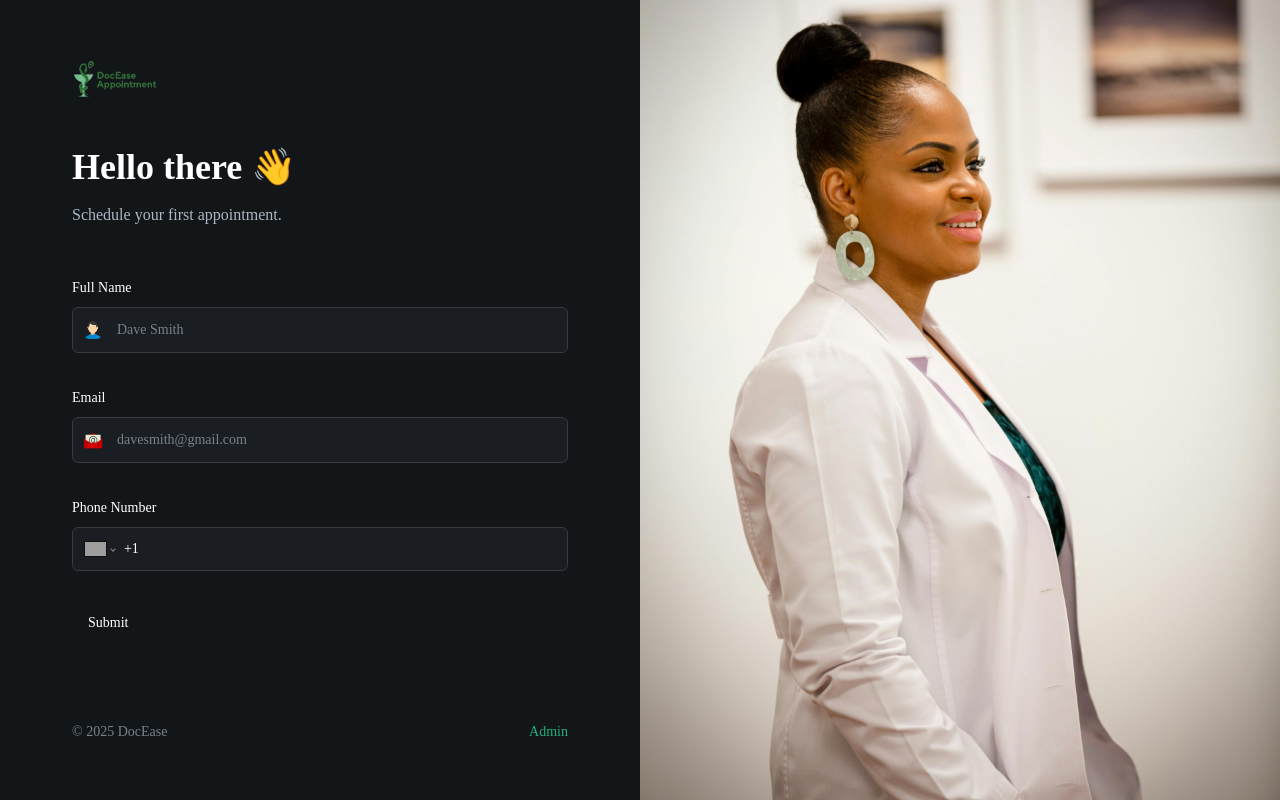
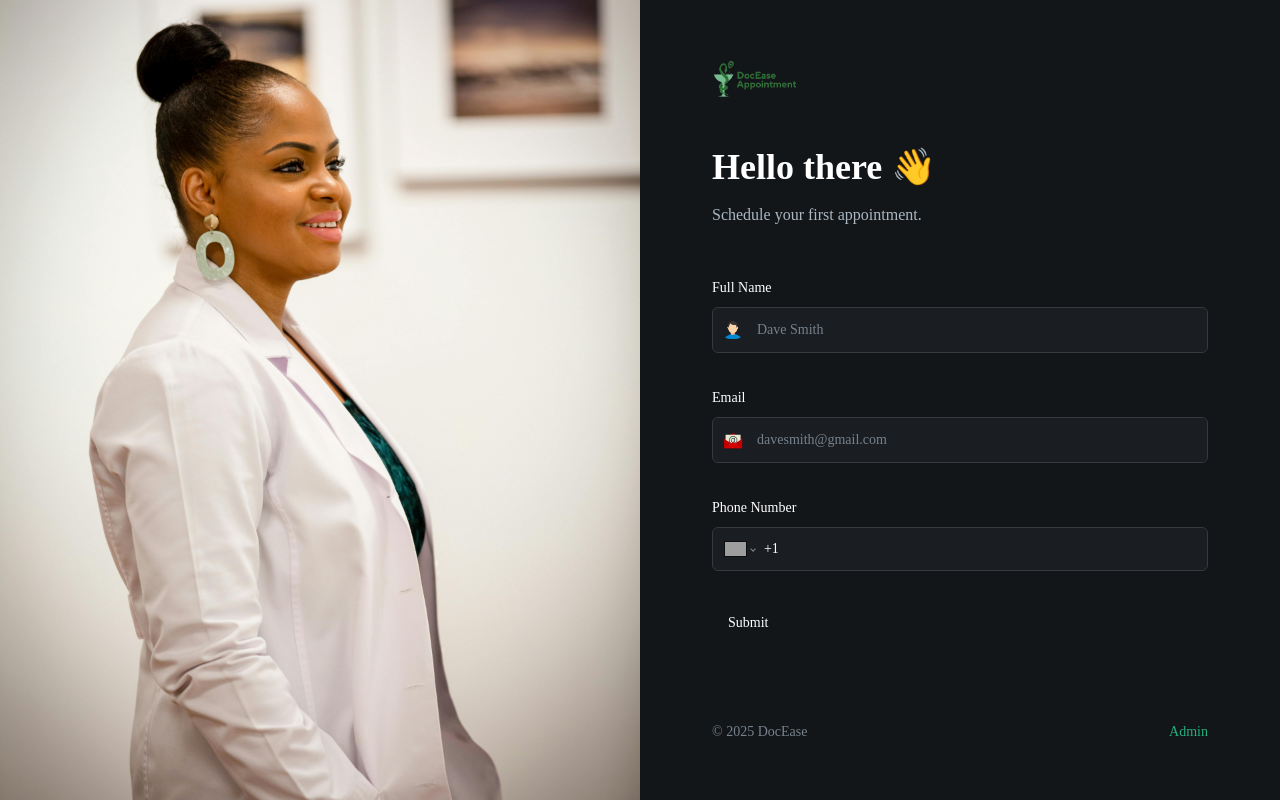
Before and after one commit to Adeoye-J/DocEase, a Next.js app: page / in a window 1280 px wide. Built offline with nearby package versions, Linux system fonts and the light colour scheme; grey boxes are pictures that could not be loaded.

Commit message:
DocEase commit at 1/17/2025, 6:30:30 PM

```diff
--- a/app/page.tsx
+++ b/app/page.tsx
@@ -8,6 +8,13 @@ export default function Home() {
     <div className="flex h-screen max-h-screen">
         {/* todo: OTP Verification */}
 
+        <Image
+            src="/assets/doctor.jpg"
+            height={1000}
+            width={1000}
+            alt="patient"
+            className="side-img max-w-[50%]"
+        />
 
         <section className="remove-scrollbar container my-auto">
             <div className="sub-container max-w-[496px]">
@@ -29,14 +36,6 @@ export default function Home() {
                 </div>
             </div>
         </section>
-
-        <Image
-            src="/assets/doctor.jpg"
-            height={1000}
-            width={1000}
-            alt="patient"
-            className="side-img max-w-[50%]"
-        />
     </div>
   );
 }
--- a/components/CustomFormField.tsx
+++ b/components/CustomFormField.tsx
@@ -70,7 +70,8 @@ const RenderField = ({field, props} : {field: any; props: CustomProps}) => {
                         placeholder={placeholder}
                         international
                         withCountryCallingCode
-                        value={field.value as E164Number | undefined}
+                        // value={field.value as E164Number | undefined}
+                        value={field.value as undefined}
                         onChange={field.onChange}
                         className='input-phone'
                     />
--- a/components/forms/PatientForm.tsx
+++ b/components/forms/PatientForm.tsx
@@ -53,6 +53,7 @@ const PatientForm = () => {
     // ✅ This will be type-safe and validated.
     console.log(values)
   }
+
   return (
     <Form {...form}>
       <form onSubmit={form.handleSubmit(onSubmit)} className="space-y-8 flex-1">
```
